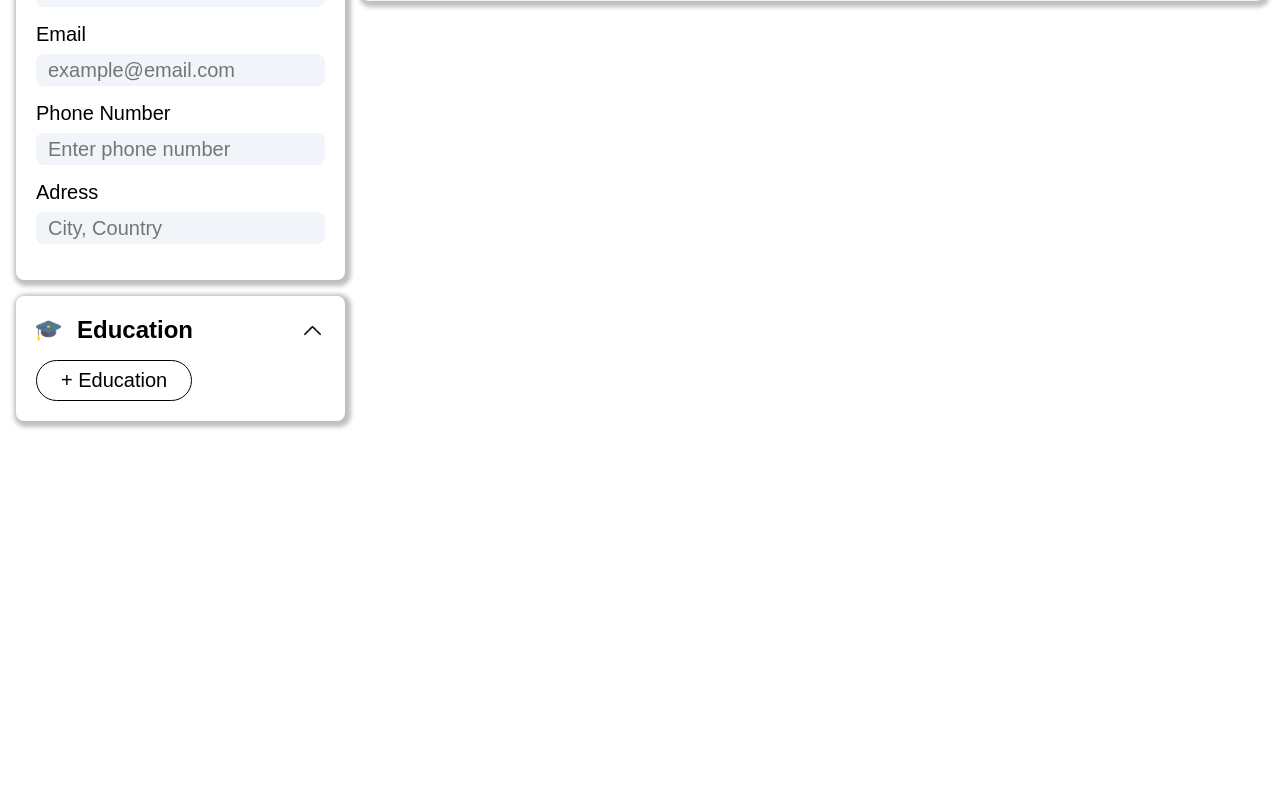
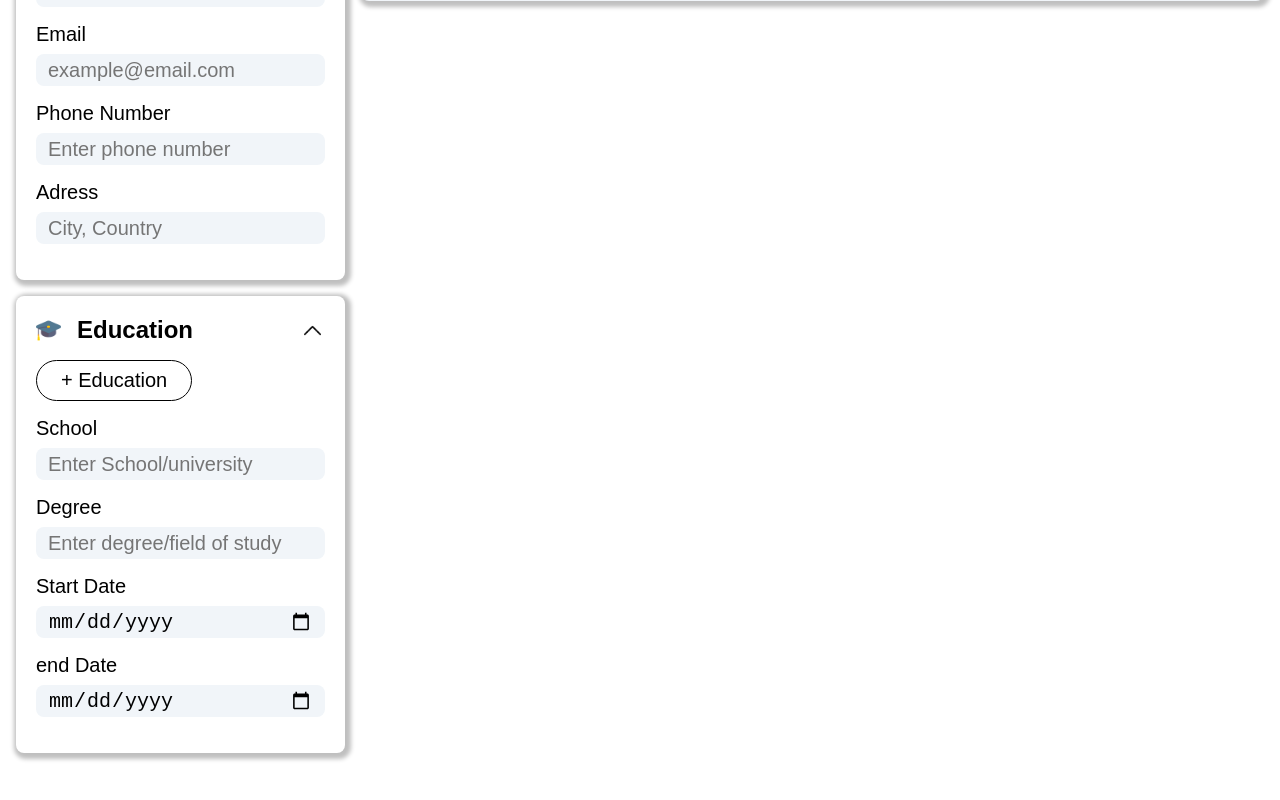
Before and after one commit to Medido1/The-OdinProject-CV-Application, a React (Vite) app: page / in a window 1280 px wide. Shown: the part 284-1084 px from the top of the page. Built offline with nearby package versions, Linux system fonts and the light colour scheme.

Commit message:
Create form for eduaction Input

```diff
--- a/src/components/EducationInput.jsx
+++ b/src/components/EducationInput.jsx
@@ -1,4 +1,5 @@
 import React, { useState } from 'react';
+import InputGrp from './InputGrp';
 import educationIcon from '../assets/icons/mortarboard.png';
 import arrowUp from '../assets/icons/up-arrow.png';
 import arrowDown from '../assets/icons/down-arrow.png';
@@ -16,7 +17,7 @@ export default function EducationInput() {
   }
 
   return (
-    <form action="" className='education_form'>
+    <div className='education_form_container'>
       <h2>
         <img src={educationIcon} className='icon'/>
         Education
@@ -27,6 +28,16 @@ export default function EducationInput() {
       {addBtn &&
       <button className='btn add' onClick={showAddBtn}>+ Education</button>
       }
-    </form>
+      <form action="" className='education_form'>
+        <InputGrp id="school" labeltext="School"
+          type="text" placeholder="Enter School/university"
+        />
+        <InputGrp id="degree" labeltext="Degree"
+          type="text" placeholder="Enter degree/field of study"
+        />
+        <InputGrp id="startDate" labeltext="Start Date" type="date" />
+        <InputGrp id="endDate" labeltext="end Date"type="date" />
+      </form>
+    </div>
   )
 }
--- a/src/index.css
+++ b/src/index.css
@@ -35,7 +35,7 @@ body {
 
 .personal_details_form,
 .personal_info_display,
-.education_form{
+.education_form_container{
   background-color: #fff;
   padding: 1.25rem;
   border-radius: .5rem;
@@ -68,7 +68,7 @@ body {
 }
 
 .personal_details p,
-.education_form h2 {
+.education_form_container h2 {
   display: flex;
   align-items: center;
   gap: 1rem;
@@ -79,7 +79,7 @@ body {
   height: auto;
 }
 
-.education_form h2 img:last-child {
+.education_form_container h2 img:last-child {
   margin-left: auto;
   cursor: pointer;
 }
@@ -99,3 +99,7 @@ body {
 .btn.add:hover {
   transform: scale(1.1);
 }
+
+.education_form {
+  margin-top: 1rem;
+}
```
